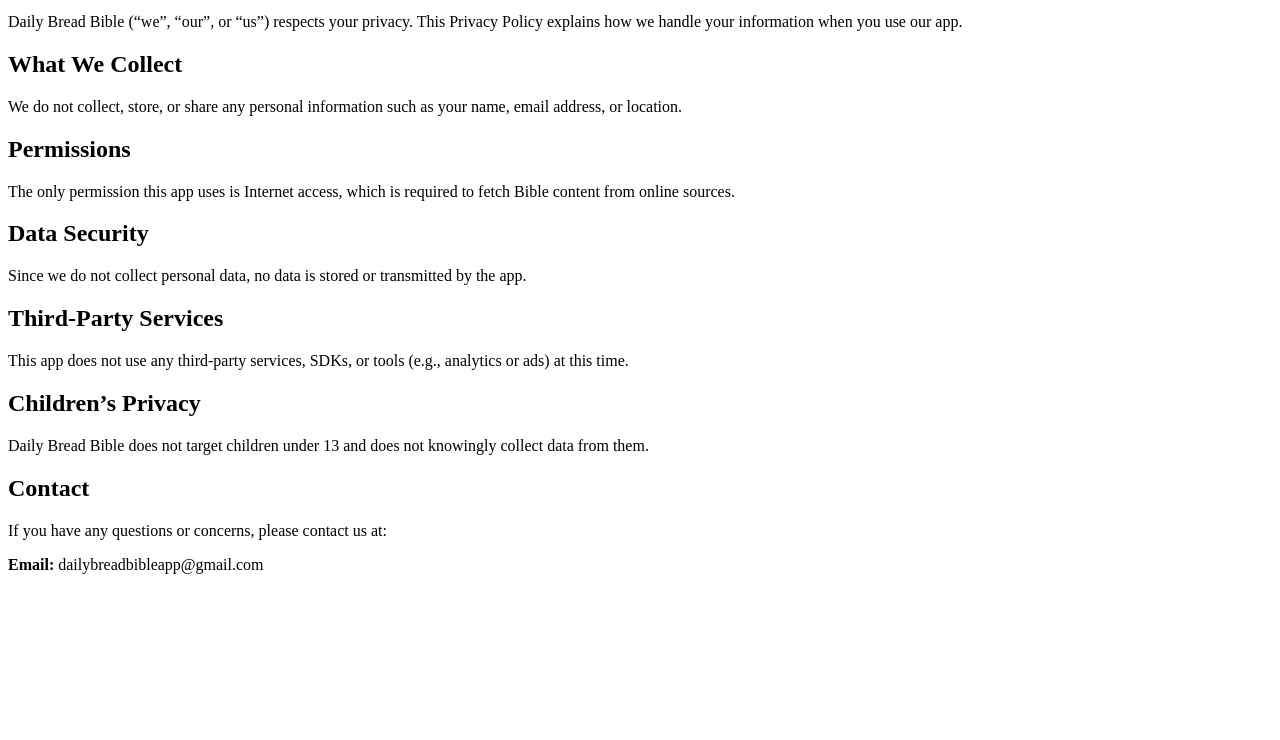
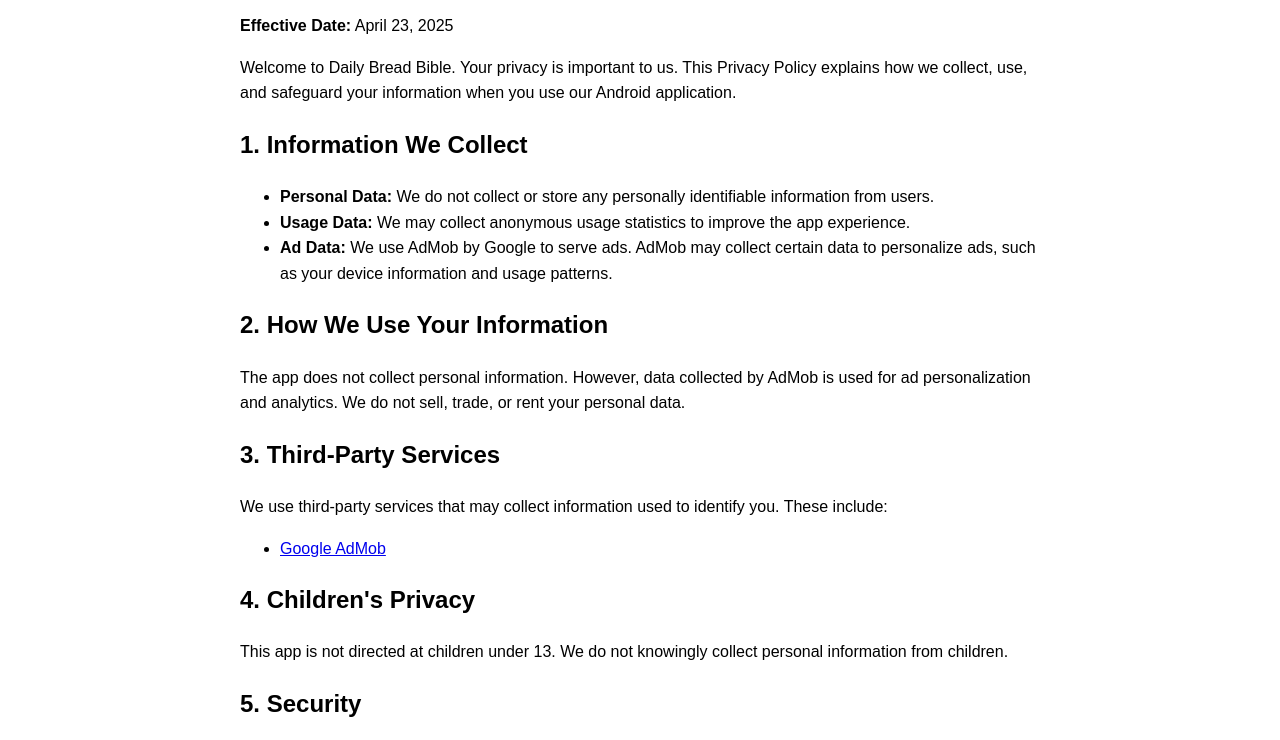
Before and after one commit to clay028/dailybreadbible-privacy-policy, a plain HTML site: page index.html in a window 1280 px wide. Shown: the part 101-841 px from the top of the page. Before the commit the page ends 800 px from the top, so only its background shows below. Drawn offline with Linux system fonts and the light colour scheme.

Commit message:
Update index.html

```diff
--- a/index.html
+++ b/index.html
@@ -1,32 +1,43 @@
 <!DOCTYPE html>
 <html lang="en">
 <head>
-  <meta charset="UTF-8">
-  <title>Privacy Policy | Daily Bread Bible</title>
+    <meta charset="UTF-8">
+    <title>Privacy Policy - Daily Bread Bible</title>
 </head>
-<body>
-  <h1>Privacy Policy for Daily Bread Bible</h1>
-  <p><strong>Effective Date:</strong> April 21, 2025</p>
+<body style="font-family: Arial, sans-serif; line-height: 1.6; max-width: 800px; margin: auto; padding: 20px;">
+    <h1>Privacy Policy for Daily Bread Bible</h1>
+    <p><strong>Effective Date:</strong> April 23, 2025</p>
 
-  <p>Daily Bread Bible (“we”, “our”, or “us”) respects your privacy. This Privacy Policy explains how we handle your information when you use our app.</p>
+    <p>Welcome to Daily Bread Bible. Your privacy is important to us. This Privacy Policy explains how we collect, use, and safeguard your information when you use our Android application.</p>
 
-  <h2>What We Collect</h2>
-  <p>We do not collect, store, or share any personal information such as your name, email address, or location.</p>
+    <h2>1. Information We Collect</h2>
+    <ul>
+        <li><strong>Personal Data:</strong> We do not collect or store any personally identifiable information from users.</li>
+        <li><strong>Usage Data:</strong> We may collect anonymous usage statistics to improve the app experience.</li>
+        <li><strong>Ad Data:</strong> We use AdMob by Google to serve ads. AdMob may collect certain data to personalize ads, such as your device information and usage patterns.</li>
+    </ul>
 
-  <h2>Permissions</h2>
-  <p>The only permission this app uses is Internet access, which is required to fetch Bible content from online sources.</p>
+    <h2>2. How We Use Your Information</h2>
+    <p>The app does not collect personal information. However, data collected by AdMob is used for ad personalization and analytics. We do not sell, trade, or rent your personal data.</p>
 
-  <h2>Data Security</h2>
-  <p>Since we do not collect personal data, no data is stored or transmitted by the app.</p>
+    <h2>3. Third-Party Services</h2>
+    <p>We use third-party services that may collect information used to identify you. These include:</p>
+    <ul>
+        <li><a href="https://policies.google.com/technologies/ads" target="_blank">Google AdMob</a></li>
+    </ul>
 
-  <h2>Third-Party Services</h2>
-  <p>This app does not use any third-party services, SDKs, or tools (e.g., analytics or ads) at this time.</p>
+    <h2>4. Children's Privacy</h2>
+    <p>This app is not directed at children under 13. We do not knowingly collect personal information from children.</p>
 
-  <h2>Children’s Privacy</h2>
-  <p>Daily Bread Bible does not target children under 13 and does not knowingly collect data from them.</p>
+    <h2>5. Security</h2>
+    <p>We value your trust in providing us your information, thus we strive to use commercially acceptable means of protecting it. But remember that no method of transmission over the internet, or method of electronic storage is 100% secure.</p>
 
-  <h2>Contact</h2>
-  <p>If you have any questions or concerns, please contact us at:</p>
-  <p><strong>Email:</strong> dailybreadbibleapp@gmail.com</p>
+    <h2>6. Changes to This Privacy Policy</h2>
+    <p>We may update this Privacy Policy from time to time. You are advised to review this page periodically for any changes.</p>
+
+    <h2>7. Contact Us</h2>
+    <p>If you have any questions or suggestions about our Privacy Policy, do not hesitate to contact us at: <strong>your-email@example.com</strong></p>
+
+    <p>Thank you for using Daily Bread Bible.</p>
 </body>
 </html>
```
